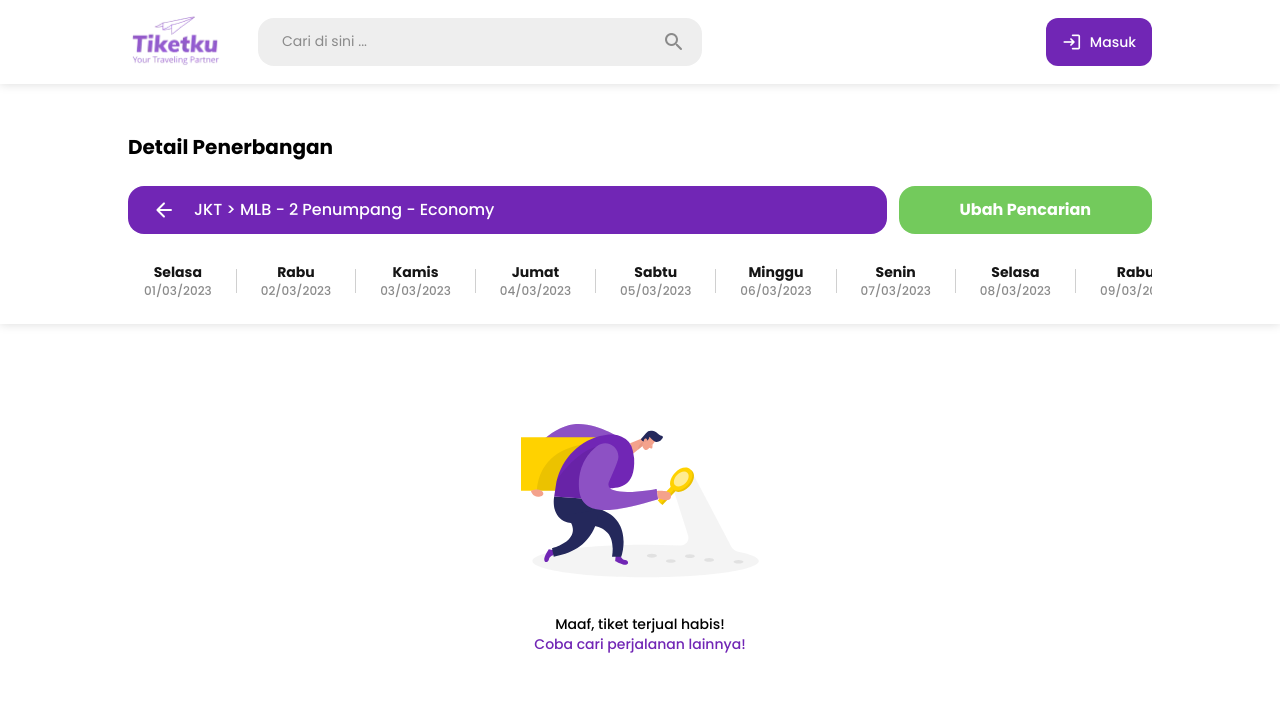
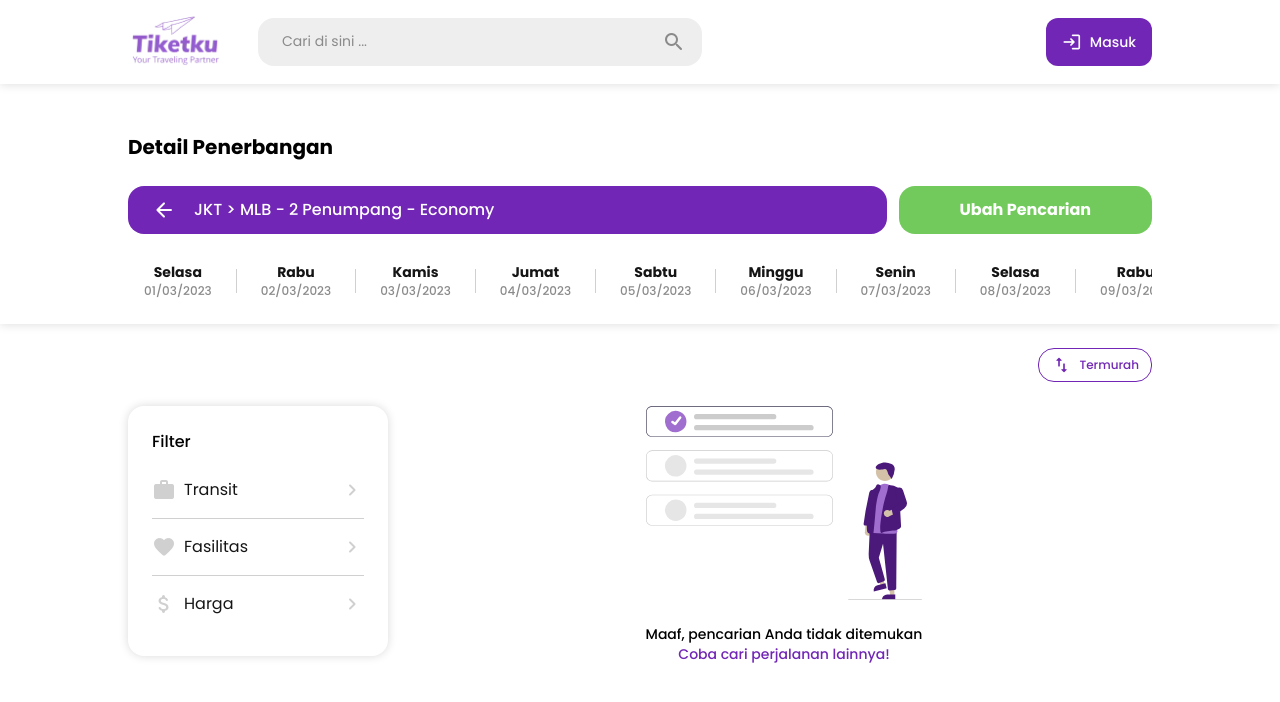
Before and after one commit to arieffadhlan/shinzou-frontend, a Next.js app: page /flights/search in a window 1280 px wide. Shown: the top 702 px of the page. Built offline with nearby package versions, Linux system fonts and the light colour scheme.

Commit message:
refactor: add UI if flight tickets not found and empty

```diff
--- a/app/flights/search/page.jsx
+++ b/app/flights/search/page.jsx
@@ -6,12 +6,15 @@ import PilihPenerbangan from "@/components/PilihPenerbangan"
 import FlightCard from "@/components/FlightCard";
 
 import ticketsSoldOut from "@/assets/images/flight/tickets-sold-out.svg";
+import ticketsNotFound from "@/assets/images/flight/tickets-not-found.svg";
 
 const SearchFlight = () => {
+  const flightTicketsStatus = "available";
+
   return (
     <>
       <PilihPenerbangan></PilihPenerbangan>
-      {flights.length > 0 ? (
+      {flightTicketsStatus === "available" ? (
         <>
           <Container className="flex justify-end mt-6">
             <button type="button" className="flex items-center gap-2 px-3 py-1.5 border border-primary-4 rounded-2xl font-medium text-xs leading-[18px] text-primary-4 hocus:border-primary-3 hocus:bg-primary-3 hocus:text-white active:border-primary-5 active:bg-primary-5 active:text-white">
@@ -48,9 +51,19 @@ const SearchFlight = () => {
                 </div>
               </div>
             </div>
-            <div className="flex flex-col gap-4 w-full">
-              {flights.map((flight) => <FlightCard key={flight.id} props={flight} /> )}
-            </div>
+            {flights.length > 0 ? (
+              <div className="flex flex-col gap-4 w-full">
+                {flights.map((flight) => <FlightCard key={flight.id} props={flight} /> )}
+              </div>
+            ): (
+              <div className="flex flex-col justify-center items-center gap-6 w-full">
+                <Image src={ticketsNotFound} alt="Flight tickets not found" />
+                <span className="font-medium text-sm text-center text-black">
+                  Maaf, pencarian Anda tidak ditemukan <br />
+                  <strong className="font-medium text-primary-4">Coba cari perjalanan lainnya!</strong>
+                </span>
+              </div>
+            )}
           </Container>
         </>
       ) : (
```
Also changed, not shown: assets/empty.png (deleted), assets/images/flight/tickets-not-found.svg (added).
